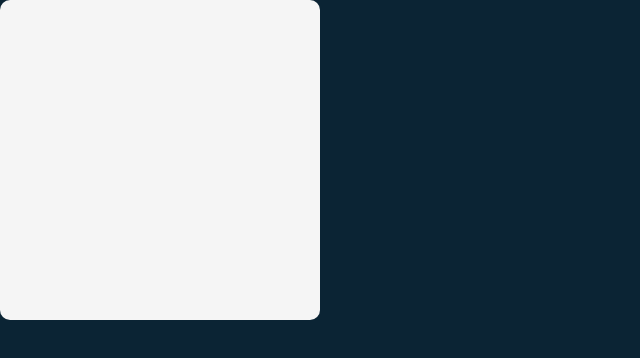
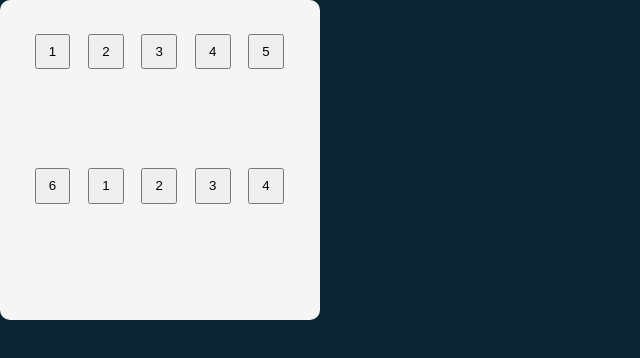
Before and after one commit to windowwelder/tenzies, a React (Vite) app: page / in a window 1280 px wide. Shown: the top 358 px of the page, without its empty margins (0-640 px from the left). Built offline with nearby package versions, Linux system fonts and the light colour scheme.

Commit message:
feat: adding grid of dice components

```diff
--- a/src/App.jsx
+++ b/src/App.jsx
@@ -1,7 +1,20 @@
+import Die from "./Die"
+
 export default function App() {
     return (
         <main>
-
+            <div className="container">
+                <Die value={1} className="die"/>
+                <Die value={2} className="die"/>
+                <Die value={3} className="die"/>
+                <Die value={4} className="die"/>
+                <Die value={5} className="die"/>
+                <Die value={6} className="die"/>
+                <Die value={1} className="die"/>
+                <Die value={2} className="die"/>
+                <Die value={3} className="die"/>
+                <Die value={4} className="die"/>
+            </div>
         </main>
     )
 }
--- /dev/null
+++ b/src/Die.jsx
@@ -0,0 +1,3 @@
+export default function Die({ value, className }) {
+    return (<button className={className}>{value}</button>)
+}
--- a/src/index.css
+++ b/src/index.css
@@ -8,7 +8,7 @@ body {
     height: 379px;
     top: 69px;
     left: 76px;
-    background-color: #0B2434;
+    background-color: #0A2434;
 }
 
 main {
@@ -18,4 +18,25 @@ main {
     left: 20px;
     border-radius: 10px;
     background-color: #F5F5F5;
+    display: flex;
+    justify-content: center;
+    align-items: center;
 }
+
+.container {
+    display: grid;
+    grid-template-columns: repeat(5, 1fr);
+    grid-template-rows: 2;
+    gap: 1rem;
+    width: 250.87998962402344px;
+    height: 252.79998779296875px;
+    top: 33.28px;
+    left: 34.56px;
+}
+
+.die {
+    width: 35.84000015258789px;
+    height: 35.84000015258789px;
+    top: 134.4px;
+    left: 142.08px;
+}
```
Also changed, not shown: src/index.jsx (+0 -8 lines).
